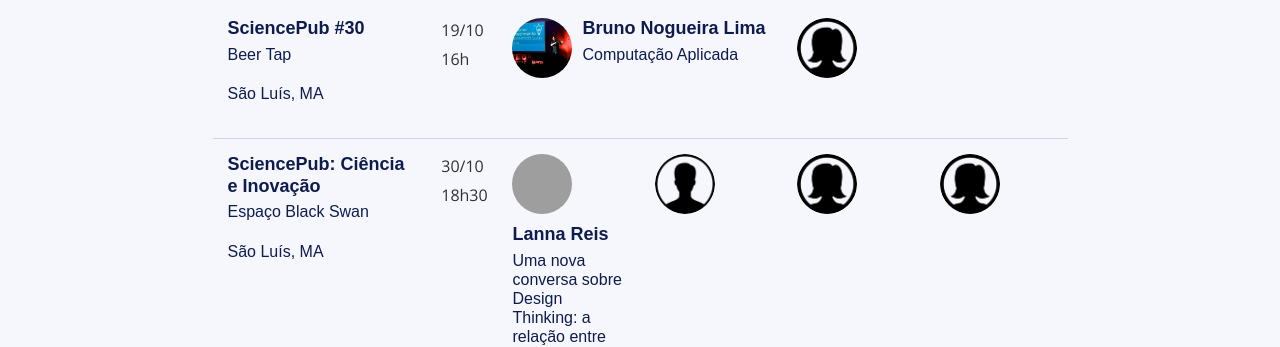
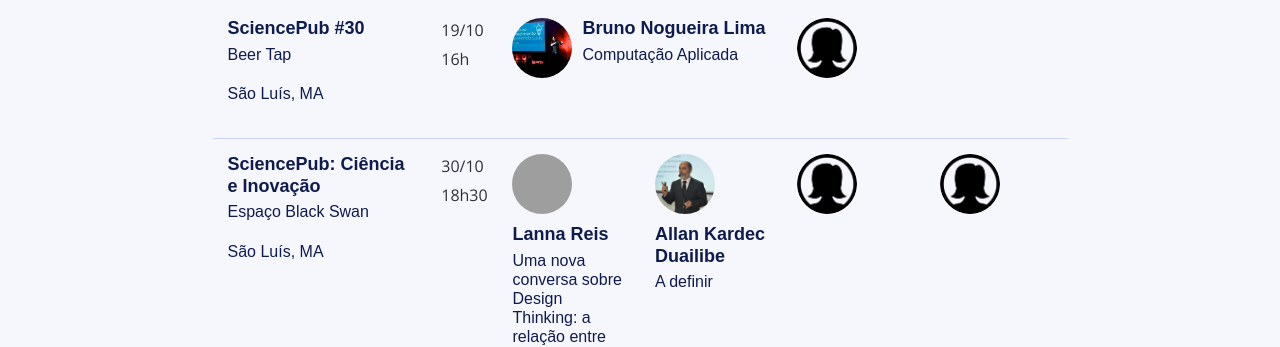
Before and after one commit to sciencepub/sciencepub.site, a plain HTML site: page index.html in a window 1280 px wide. Shown: the part 1475-1822 px from the top of the page. Drawn offline with nearby package versions, Linux system fonts and the light colour scheme; grey boxes are pictures that could not be loaded.

Commit message:
Adição Palestrante SP:C&I

```diff
--- a/data.json
+++ b/data.json
@@ -570,9 +570,9 @@
                         "title": "Uma nova conversa sobre Design Thinking: a relação entre experimentação e inovação."
                     },
                     {
-                        "name": "",
-                        "img": "img/speakers/1-male.png",
-                        "title": ""
+                        "name": "Allan Kardec Duailibe",
+                        "img": "img/speakers/allan-kardec.png",
+                        "title": "A definir"
                     },
                     {
                         "name": "",
```
Also changed, not shown: img/speakers/allan-kardec.png (added), index.html (line endings or trailing spaces), 1 other file.
